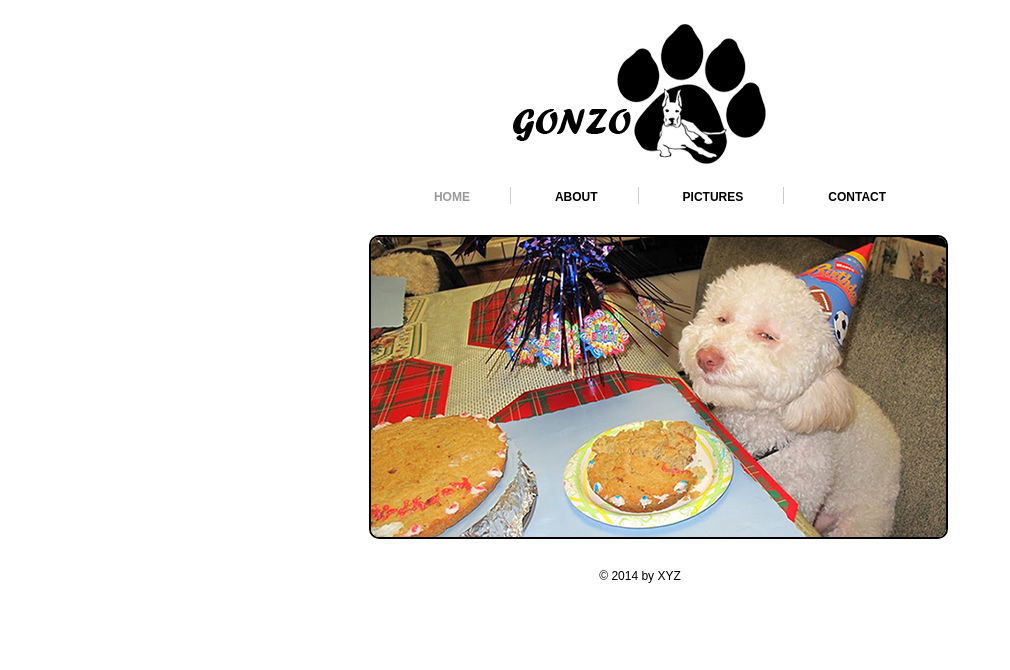
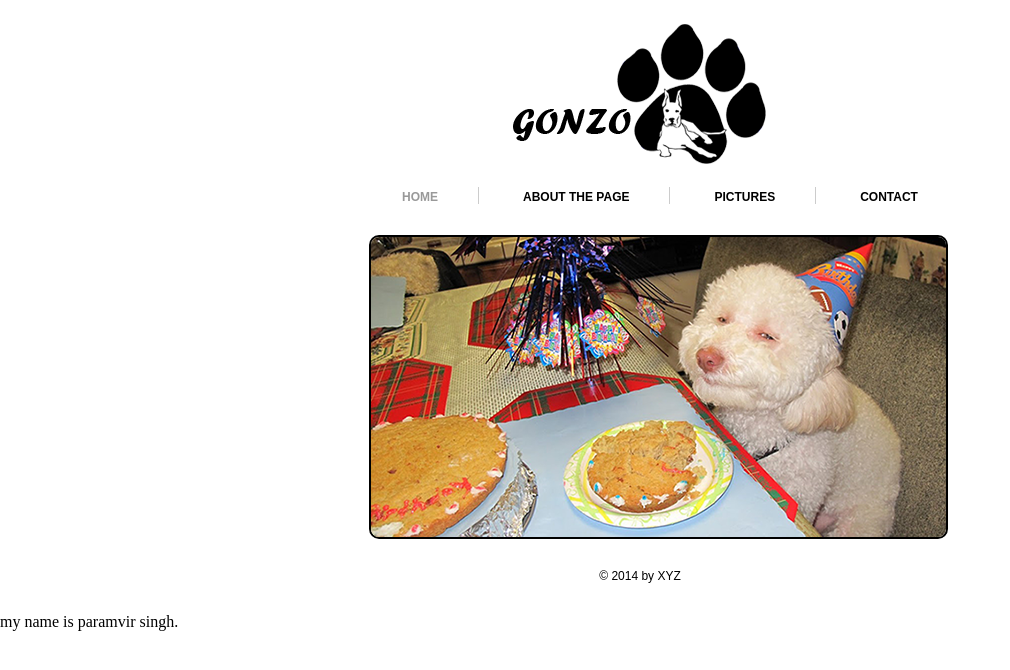
Before and after one commit to aitpvir/tutorial, a plain HTML site: page index.html in a window 1280 px wide. Shown: the whole page, without its empty margins (0-1010 px from the left). Drawn offline with Linux system fonts and the light colour scheme.

Commit message:
added my name

```diff
--- a/index.html
+++ b/index.html
@@ -27,7 +27,7 @@
 	<div class="navigation">
 		<ul>
 			<li><a class="active" href="index.html">HOME</a></li>
-			<li><a href="about.html">ABOUT</a></li>
+			<li><a href="about.html">ABOUT THE PAGE</a></li>
 			<li><a href="picture.html">PICTURES</a></li>
 			<li class="bdr"><a class="pdg" href="contact.html">CONTACT</a></li>
 		</ul>
@@ -70,6 +70,6 @@
 		});
 	</script>
 <!--==========================Scripts Ends=============================-->
-
+<p> my name is paramvir singh.</p>
 </body>
 </html>
```
